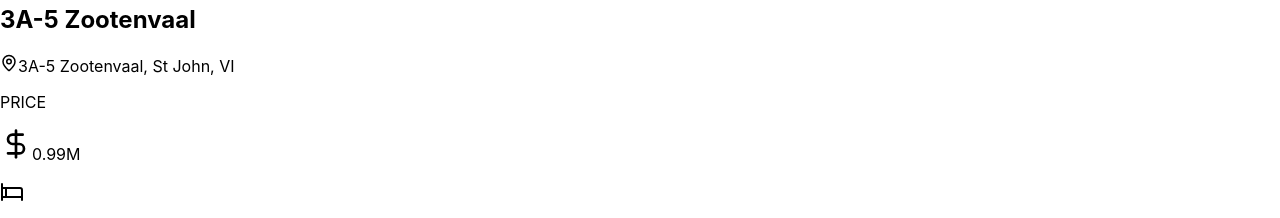
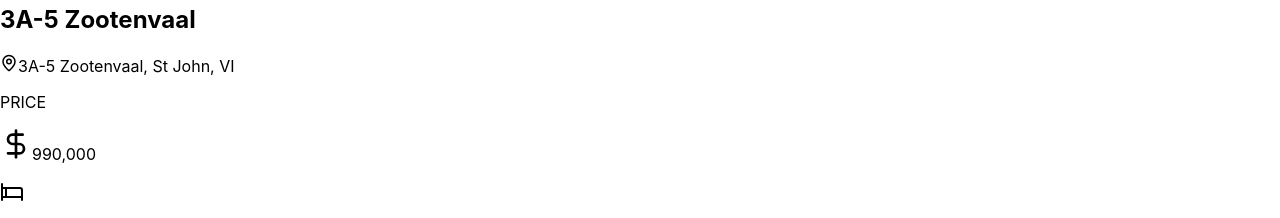
Before and after one commit to Celicular/340realestate, a React (Create React App) app: page / in a window 1280 px wide. Shown: the part 5320-5538 px from the top of the page. Built offline with nearby package versions, Linux system fonts and the light colour scheme; no server answers; the database is empty.

Commit message:
modifed price

```diff
--- a/src/components/home/Sections/FeaturedPropertySection.jsx
+++ b/src/components/home/Sections/FeaturedPropertySection.jsx
@@ -81,7 +81,7 @@ const FeaturedPropertySection = () => {
                 <p className="text-sm font-semibold text-gray-600 mb-1">PRICE</p>
                 <p className="text-3xl lg:text-4xl font-bold text-tropical-700 flex items-center gap-2">
                   <DollarSign size={32} />
-                  {(property.price / 1000000).toFixed(2)}M
+                  {property.price.toLocaleString()}
                 </p>
               </div>
             </div>
```
